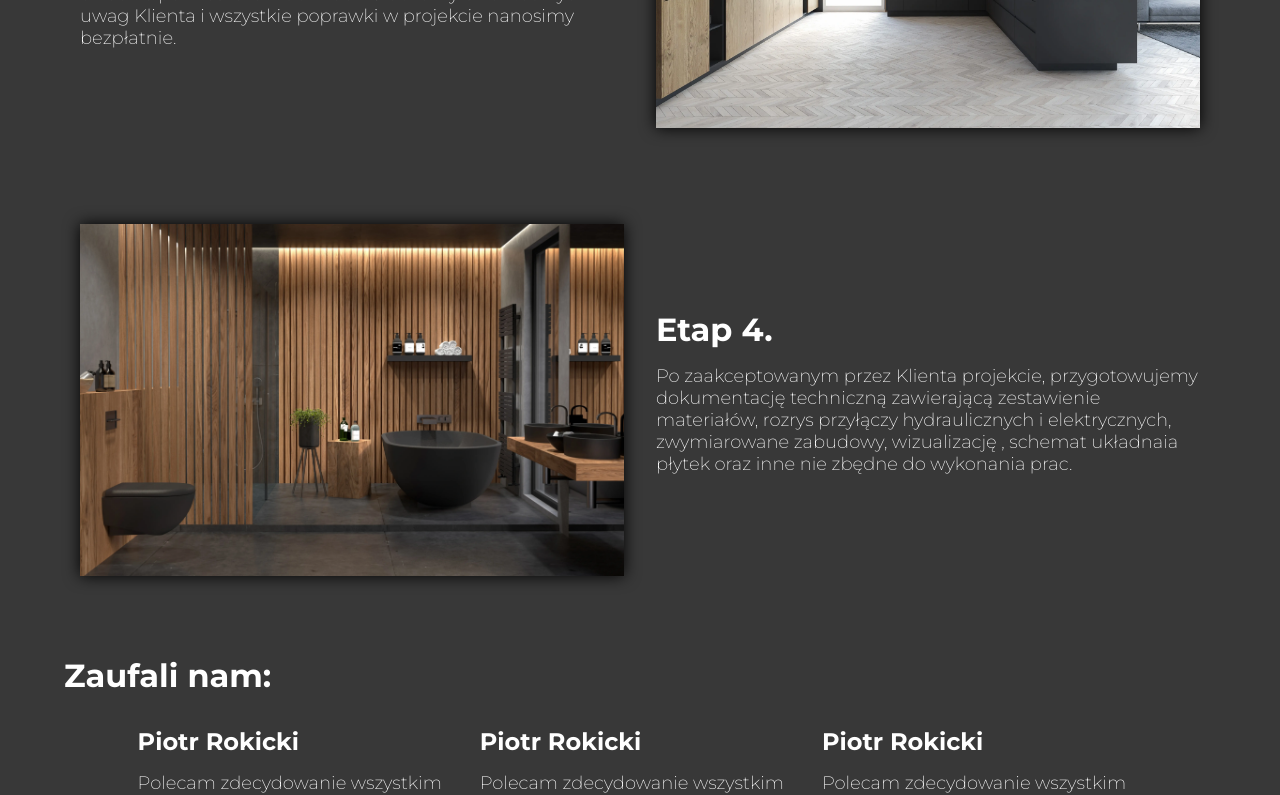
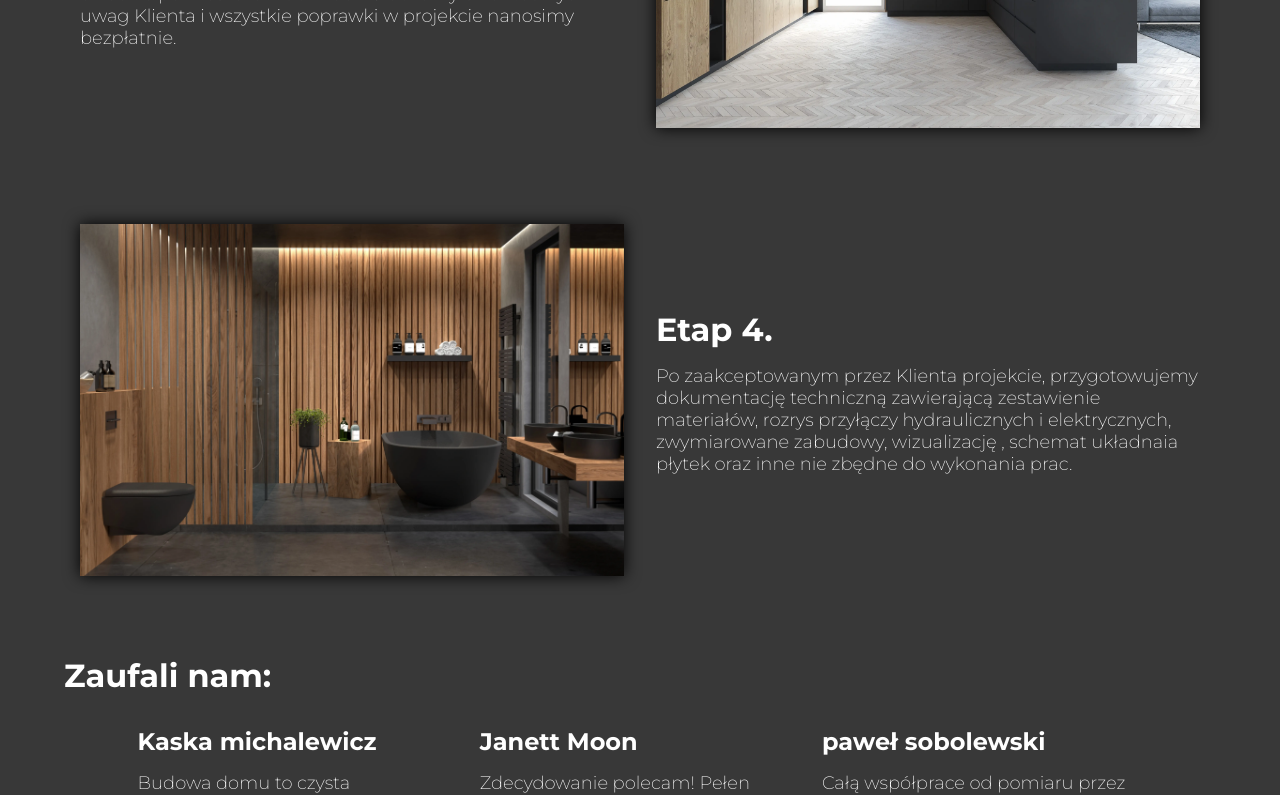
Before and after one commit to Mchajda/fabrykawnetrz2022, a Vue app: page /etapy-wspolpracy in a window 1280 px wide. Shown: the part 2000-2795 px from the top of the page. Built offline with nearby package versions, Linux system fonts and the light colour scheme.

Commit message:
random refferals

```diff
--- a/src/views/Cooperation.vue
+++ b/src/views/Cooperation.vue
@@ -52,25 +52,11 @@
 
     <div class="container d-flex">
       <Referral
-        name="Piotr Rokicki"
-        text="Polecam zdecydowanie wszystkim szukającym nowych inspiracji na
-            odmianę domowego wnętrza. Sam skorzystałem i jestem bardzo
-            zadowolony."
-        :stars="5"
-      />
-      <Referral
-        name="Piotr Rokicki"
-        text="Polecam zdecydowanie wszystkim szukającym nowych inspiracji na
-            odmianę domowego wnętrza. Sam skorzystałem i jestem bardzo
-            zadowolony."
-        :stars="5"
-      />
-      <Referral
-        name="Piotr Rokicki"
-        text="Polecam zdecydowanie wszystkim szukającym nowych inspiracji na
-            odmianę domowego wnętrza. Sam skorzystałem i jestem bardzo
-            zadowolony."
-        :stars="5"
+        v-for="refferalNumber in randomRefferals"
+        :key="referrals[refferalNumber].name"
+        :name="referrals[refferalNumber].name"
+        :text="referrals[refferalNumber].text"
+        :stars="referrals[refferalNumber].stars"
       />
     </div>
   </section>
@@ -87,12 +73,114 @@ export default {
   name: "Cooperation",
   components: { CooperationStage, Referral, LandingSection },
 
+  data() {
+    return {
+      randomRefferals: [0, 1, 2],
+      referrals: [
+        {
+          id: 1,
+          name: "Janett Moon",
+          text: "Zdecydowanie polecam! Pełen profesjonalizm począwszy od stworzenia oferty aż do odbioru końcowego. Jesteśmy zachwyceni naszym nowym wnętrzem.",
+          stars: 5,
+        },
+        {
+          id: 2,
+          name: "Piotr Rokicki",
+          text: "Polecam zdecydowanie wszystkim szukającym nowych inspiracji na odmianę domowego wnętrza. Sam skorzystałem i jestem bardzo zadowolony.",
+          stars: 5,
+        },
+        {
+          id: 3,
+          name: "Maciej Macioszek",
+          text: "Polecam zdecydowanie. Firma spełniła swoje zadanie.",
+          stars: 5,
+        },
+        {
+          id: 4,
+          name: "Kaska michalewicz",
+          text: "Budowa domu to czysta przyjemność pod okiem Fabryki Wnętrz. Wszystko wykonane wg, projektu. Wyszło pięknie.  Polecam.",
+          stars: 5,
+        },
+        {
+          id: 5,
+          name: "Marcin Golab",
+          text: "Najlepszy fachowiec w swojej dziedzinie... Pełna profesjonalna... Polecam każdemu kto marzy o wyjątkowym i niepowtarzalnym domu Panie Bartku bardzo dziękujemy",
+          stars: 5,
+        },
+        {
+          id: 6,
+          name: "Sylwia andruszkiewicz",
+          text: "Długo się zastanawiałam nad wykonaniem projektu. Zdecydowałam się i NIE żałuje. Projekt super. Polecam wszystkim Fabrykewnetrz chcącym zaoszczędzić sobie przeróbek w trakcie prac. Będę polecać wszystkim !!!",
+          stars: 5,
+        },
+        {
+          id: 7,
+          name: "marta zdunczyk",
+          text: "Gorąco polecam, otrzymałam świetny projekt.  Wszystkim będę polecać.",
+          stars: 5,
+        },
+        {
+          id: 8,
+          name: "anna gierczak",
+          text: "Bardzo polecam ! ! ! Super współpraca !  Jako jedyna firma nie bierze żadnych dodatkowych opłat za poprawki.  Projekt zrobiony dokładnie tak jak chciałam.",
+          stars: 5,
+        },
+        {
+          id: 9,
+          name: "paweł sobolewski",
+          text: "Całą współprace od pomiaru przez projektanta do samej wprowadzi do domu oceniam wzorowo.  Wszystkim polecam !",
+          stars: 5,
+        },
+        {
+          id: 10,
+          name: "Anna Jędrzejczyk",
+          text: "Zleciłam wykonanie projektu kuchni salonu i łazienki. Wyszło SUPER !!!!  Gorąco polecam.",
+          stars: 5,
+        },
+        {
+          id: 11,
+          name: "Grzegorz Kmita",
+          text: "Bardzo polecam. Nie sądziłem że remont może być przyjemny.",
+          stars: 5,
+        },
+        {
+          id: 12,
+          name: "kasia molinska",
+          text: "POLECAM !!!   Jestem bardzo zadowolona z wykonanego projektu.",
+          stars: 5,
+        },
+        {
+          id: 13,
+          name: "kasia molinska",
+          text: "POLECAM !!!   Jestem bardzo zadowolona z wykonanego projektu.",
+          stars: 5,
+        },
+      ],
+    };
+  },
+
+  methods: {
+    toggleMenuInit() {
+      const toggleButtonIcon = document.querySelector("img#toggleMenuIcon");
+      const expandableMenu = document.getElementById("expandableMenu");
+
+      expandableMenu.style.height = 0;
+      toggleButtonIcon.src = "http://localhost:8080/img/menu.723604de.svg";
+    },
+
+    getRandomRefferals() {
+      const min = 0;
+      const max = 12;
+
+      for (let i = 0; i < 3; i++) {
+        this.randomRefferals[i] = Math.floor(Math.random() * (max - min)) + min;
+      }
+    },
+  },
+
   mounted: function () {
-    const toggleButtonIcon = document.querySelector("img#toggleMenuIcon");
-    const expandableMenu = document.getElementById("expandableMenu");
-
-    expandableMenu.style.height = 0;
-    toggleButtonIcon.src = "http://localhost:8080/img/menu.723604de.svg";
+    this.toggleMenuInit();
+    this.getRandomRefferals();
   },
 };
 </script>
```
